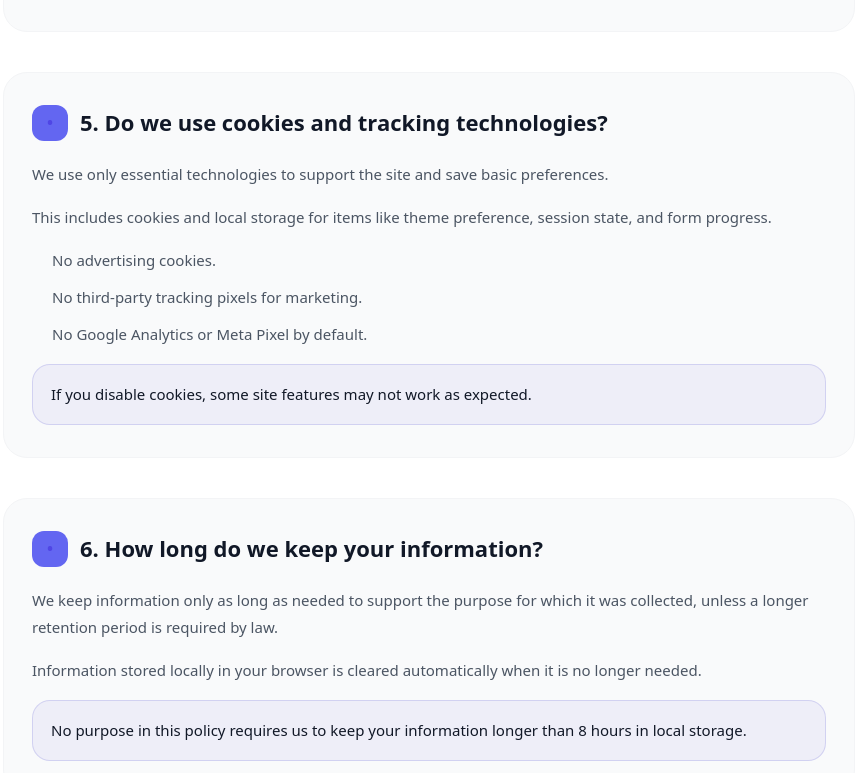
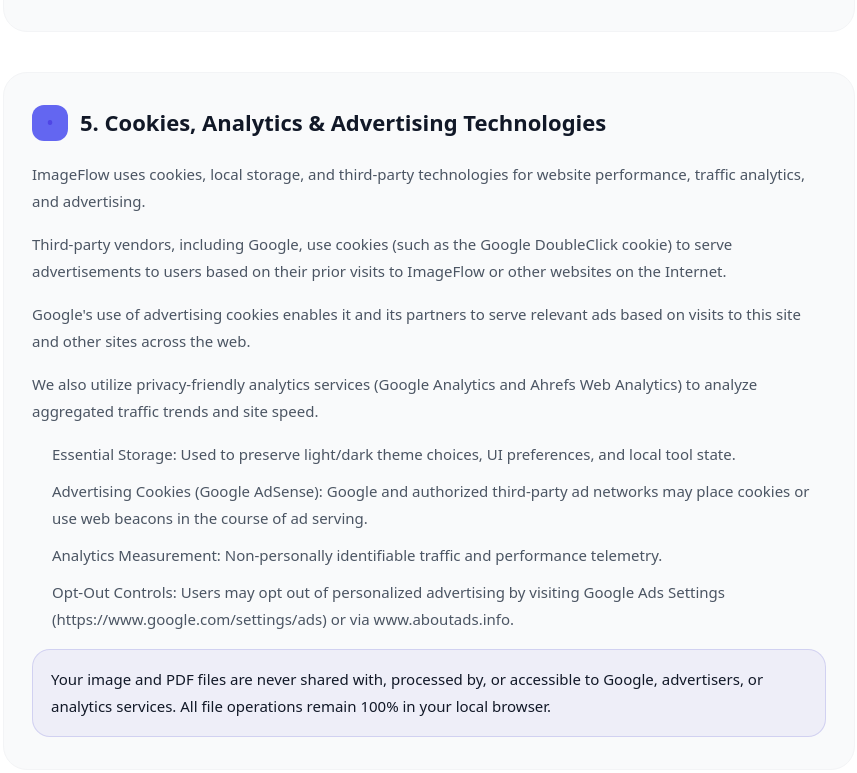
Before and after one commit to saurabh20402-ai/imageflowpdf, a Next.js app: page /privacy-policy in a window 1280 px wide. Shown: the part 2767-3540 px from the top of the page, without its empty margins (211-1068 px from the left). Built offline with nearby package versions, Linux system fonts and the light colour scheme.

Commit message:
privacy policy

```diff
--- a/src/app/cookies/page.js
+++ b/src/app/cookies/page.js
@@ -18,15 +18,16 @@ export default function CookiesPage() {
 
         <div style={{ display: 'flex', flexDirection: 'column', gap: 28 }}>
           {[
-            { title: 'What Are Cookies?', content: 'Cookies are small text files stored in your browser. They are commonly used to remember your preferences and improve your experience. ImageFlow uses minimal cookies — only what\'s necessary to make the site work correctly.' },
+            { title: 'What Are Cookies?', content: 'Cookies are small text files stored in your browser. They are commonly used to remember your preferences, deliver relevant advertising, and improve your experience. ImageFlow uses minimal, standard web technologies to make the site work efficiently and support our free services.' },
             { title: 'Cookies We Use', content: null, table: [
               { name: 'theme', purpose: 'Remembers your light/dark mode preference', type: 'Strictly Necessary', duration: 'Persistent (1 year)' },
-              { name: 'next-auth.session', purpose: 'Session management (if applicable)', type: 'Strictly Necessary', duration: 'Session' },
+              { name: '_ga, _ga_*', purpose: 'Google Analytics anonymized traffic metrics', type: 'Analytics', duration: '2 years' },
+              { name: '__gads, __gpi', purpose: 'Google AdSense ad serving and fraud prevention', type: 'Advertising', duration: 'Up to 13 months' },
             ]},
             { title: 'Local Storage', content: 'In addition to cookies, ImageFlow uses your browser\'s localStorage (not cookies) to save:\n\n• Processing history — auto-deleted after 8 hours\n• Review history — only what you submit\n• Tool preferences — e.g., last used quality setting\n\nThis data never leaves your device and is not accessible to our servers.' },
-            { title: 'Cookies We Don\'t Use', content: 'We do NOT use:\n• Advertising or tracking cookies\n• Analytics cookies (Google Analytics, Hotjar, etc.)\n• Social media tracking pixels (Meta, Twitter, etc.)\n• Cross-site tracking\n\nWe believe in minimal data collection. Your browsing stays private.' },
-            { title: 'Managing Cookies', content: 'You can control and delete cookies through your browser settings. Deleting cookies will reset your theme preference and any locally-stored data. Note that blocking all cookies may affect site functionality.' },
-            { title: 'Contact', content: 'If you have questions about our cookie usage, please contact us. We\'re happy to explain anything in more detail.' },
+            { title: 'Advertising & Third-Party Partners', content: 'We partner with third-party networks, including Google AdSense, to display non-intrusive advertisements on ImageFlow:\n\n• Google uses cookies to serve ads based on prior visits to this and other websites.\n• Google and third-party ad vendors may use tracking cookies or web beacons to measure ad effectiveness.\n• You can opt out of personalized ads at any time through Google Ads Settings (https://www.google.com/settings/ads) or www.aboutads.info.' },
+            { title: 'Managing & Disabling Cookies', content: 'You can control, block, or delete cookies through your browser settings. Note that disabling essential cookies may reset your theme preference, while advertising opt-outs allow you to see generic instead of personalized ads.' },
+            { title: 'Contact', content: 'If you have questions about our cookie usage or privacy practices, reach out via the Support page.' },
           ].map((section) => (
             <div key={section.title} style={{ paddingBottom: 28, borderBottom: '1px solid var(--hairline-soft)' }}>
               <h2 style={{ fontSize: 18, fontWeight: 700, color: 'var(--ink)', marginBottom: 12 }}>{section.title}</h2>
--- a/src/app/privacy-policy/page.js
+++ b/src/app/privacy-policy/page.js
@@ -73,17 +73,20 @@ const policySections = [
   },
   {
     id: 'cookies',
-    title: '5. Do we use cookies and tracking technologies?',
+    title: '5. Cookies, Analytics & Advertising Technologies',
     content: [
-      'We use only essential technologies to support the site and save basic preferences.',
-      'This includes cookies and local storage for items like theme preference, session state, and form progress.',
+      'ImageFlow uses cookies, local storage, and third-party technologies for website performance, traffic analytics, and advertising.',
+      'Third-party vendors, including Google, use cookies (such as the Google DoubleClick cookie) to serve advertisements to users based on their prior visits to ImageFlow or other websites on the Internet.',
+      'Google\'s use of advertising cookies enables it and its partners to serve relevant ads based on visits to this site and other sites across the web.',
+      'We also utilize privacy-friendly analytics services (Google Analytics and Ahrefs Web Analytics) to analyze aggregated traffic trends and site speed.',
     ],
     bullets: [
-      'No advertising cookies.',
-      'No third-party tracking pixels for marketing.',
-      'No Google Analytics or Meta Pixel by default.',
+      'Essential Storage: Used to preserve light/dark theme choices, UI preferences, and local tool state.',
+      'Advertising Cookies (Google AdSense): Google and authorized third-party ad networks may place cookies or use web beacons in the course of ad serving.',
+      'Analytics Measurement: Non-personally identifiable traffic and performance telemetry.',
+      'Opt-Out Controls: Users may opt out of personalized advertising by visiting Google Ads Settings (https://www.google.com/settings/ads) or via www.aboutads.info.',
     ],
-    note: 'If you disable cookies, some site features may not work as expected.',
+    note: 'Your image and PDF files are never shared with, processed by, or accessible to Google, advertisers, or analytics services. All file operations remain 100% in your local browser.',
   },
   {
     id: 'inforetain',
```
